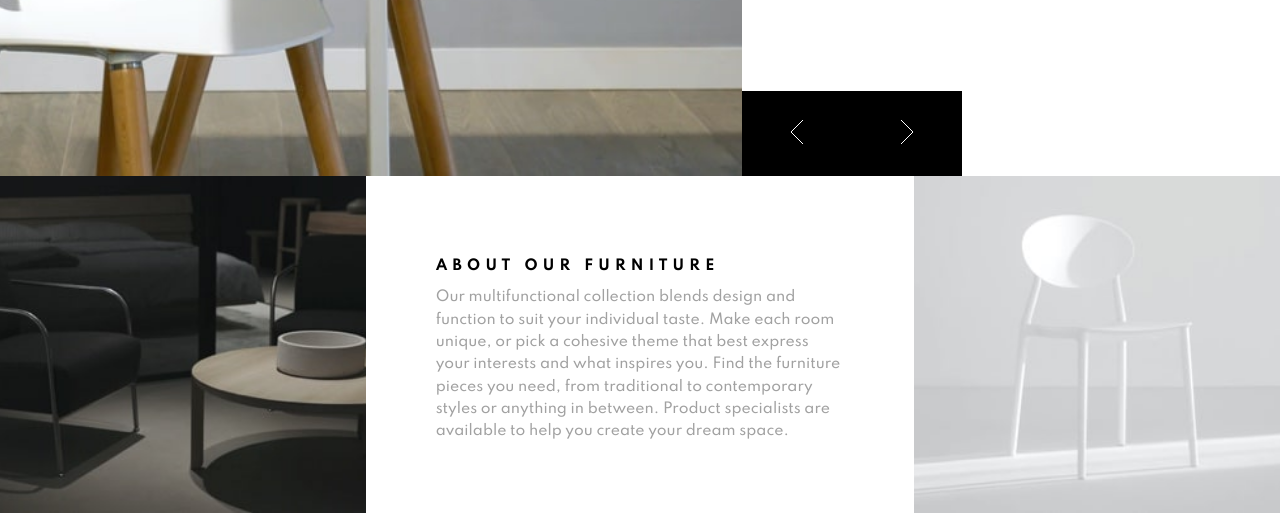
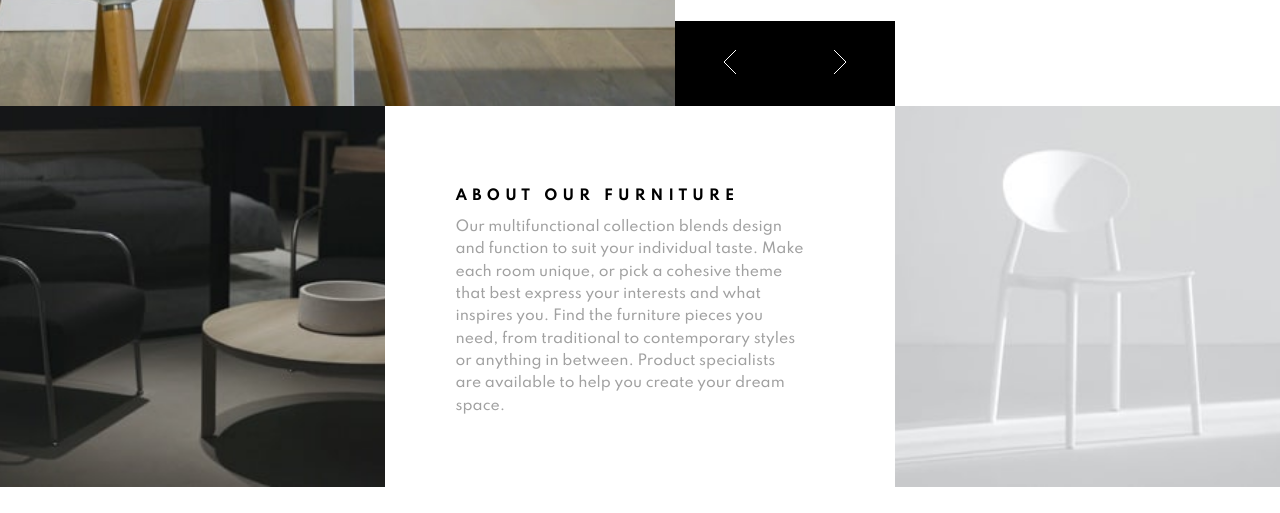
Before and after one commit to bengera/room-FEM, a website: page index.html in a window 1280 px wide. Shown: the part 521-1034 px from the top of the page. After the commit the page ends 1008 px from the top, so only its background shows below. Drawn offline with Linux system fonts and the light colour scheme.

Commit message:
bottom-section-fix

```diff
--- a/index.html
+++ b/index.html
@@ -30,7 +30,10 @@
 <body>
   <div class="container">
 
-
+    <div class="scroll-btn-container">
+      <button class="t-content__btn-scroll--left"><img src="img/icon-angle-left.svg" alt="angle-left" class="angle-left"></button>
+      <button class="t-content__btn-scroll--right"><img src="img/icon-angle-right.svg" alt="angle-right" class="angle-right"></button>
+    </div>
 
     <nav class="navigation">
 
@@ -42,7 +45,7 @@
         <li class="navigation__item"><a href="#" class="navigation__link"></a>contact</li>
 
       </ul>
-    </nav>
+         </nav>
 
     <div class="t-content">
       <div class="t-content__t-container">
@@ -59,13 +62,13 @@
      </div>
 
     </div>
-    <button class="t-content__btn-scroll--left"><img src="img/icon-angle-left.svg" alt="angle-left" class="angle-left"></button>
-    <button class="t-content__btn-scroll--right"><img src="img/icon-angle-right.svg" alt="angle-right" class="angle-right"></button>
+    <!-- <button class="t-content__btn-scroll--left"><img src="img/icon-angle-left.svg" alt="angle-left" class="angle-left"></button>
+    <button class="t-content__btn-scroll--right"><img src="img/icon-angle-right.svg" alt="angle-right" class="angle-right"></button> -->
     <!--t-content end-->
 
 
-
-    <div class="bottom-section">
+<!--bottom section start-->
+    <!-- <div class="bottom-section"> -->
       <div class="bottom-section__img-dark">
 
       </div>
@@ -86,7 +89,7 @@
 
       </div>
 
-    </div>
+    <!-- </div> -->
     <!--bottom-section-end-->
 
 
--- a/sass/_base.scss
+++ b/sass/_base.scss
@@ -69,12 +69,14 @@ body {
   // max-width: 1440px;
   height: 100vh;
   display: grid;
-  grid-template-columns: repeat(7, 1fr) min-content repeat(4,1fr);
+  grid-template-columns: repeat(7, 1fr) min-content repeat(4, 1fr);
   grid-template-rows: 2fr 8.5rem 1fr;
   margin: 0 auto 0 auto;
 
   @media only screen and (max-width: $bp-large) {
-    font-size: 50%;
+    display: flex;
+    flex-direction: column;
+
   }
 
 }
@@ -94,12 +96,18 @@ body {
 
 .navigation {
 
-  background: url('/img/desktop-image-hero-1.jpg');
+  background: url('../img/desktop-image-hero-1.jpg');
   background-position: center;
   background-repeat: no-repeat;
   background-size: cover;
   grid-column: 1 / 8;
   grid-row: 1 / 3;
+
+  @media only screen and (max-width: $bp-large) {
+
+    min-height: 75vh;
+  }
+
 
 
 
@@ -126,12 +134,14 @@ body {
 
 
     }
+
+    @media only screen and (max-width: $bp-large) {
+
+      display: none;
+    }
   }
 
-  &__link {
-
-
-  }
+  &__link {}
 
 
 }
@@ -146,6 +156,15 @@ body {
   // width: 65%;
   width: 100%;
   padding: 10rem;
+
+  @media only screen and (max-width: $bp-large) {
+    margin: 10rem 5rem 10rem 5rem;
+    padding: 5rem;
+    width: 80%;
+
+  }
+
+
 
   &__t-container {
     position: relative;
@@ -185,14 +204,13 @@ body {
   }
 
   &__btn-scroll--left,
-  &__btn-scroll--right
-   {
+  &__btn-scroll--right {
 
     grid-row: 2 / 3;
     height: 85px;
     width: 110px;
     background-color: $color-black;
-    border:0;
+    border: 0;
     cursor: pointer;
     transition: transform 1s ease;
     @include transition-basic;
@@ -203,17 +221,16 @@ body {
 
   }
 
-  &__btn-scroll--right
-   {
+  &__btn-scroll--right {
 
-   grid-column: 9 / 10;
+    grid-column: 9 / 10;
+
 
   }
 
-  &__btn-scroll--left
-   {
+  &__btn-scroll--left {
 
-   grid-column: 8 / 9;
+    grid-column: 8 / 9;
 
   }
 
@@ -221,6 +238,12 @@ body {
 
 
 
+}
+
+.scroll-btn-container {
+  display: flex;
+
+  grid-row: 2 / 3;
 }
 
 
@@ -232,17 +255,21 @@ body {
   grid-template-columns: 2fr 3fr 2fr;
 
   &__img-dark {
-    background: url('/img/image-about-dark.jpg');
+    background: url('../img/image-about-dark.jpg');
     background-position: center;
     background-repeat: no-repeat;
     background-size: cover;
+    grid-row:3/3;
+    grid-column: 1/5;
   }
 
   &__img-light {
-    background: url('/img/image-about-light.jpg');
+    background: url('../img/image-about-light.jpg');
     background-position: center;
     background-repeat: no-repeat;
     background-size: cover;
+    grid-row:3/3;
+    grid-column: 9 / -1;
   }
 }
 
@@ -251,6 +278,8 @@ body {
   flex-direction: column;
   padding: 7rem;
   margin: 0 auto 0 auto;
+  grid-row: 3/3;
+  grid-column: 5/10;
 
   &__secondary-title {
     font-size: 14px;
@@ -263,6 +292,7 @@ body {
 
   &__p {
     color: $color-dark-gray;
+    width: 75%;
   }
 }
 
```
Also changed, not shown: css/style.css.
